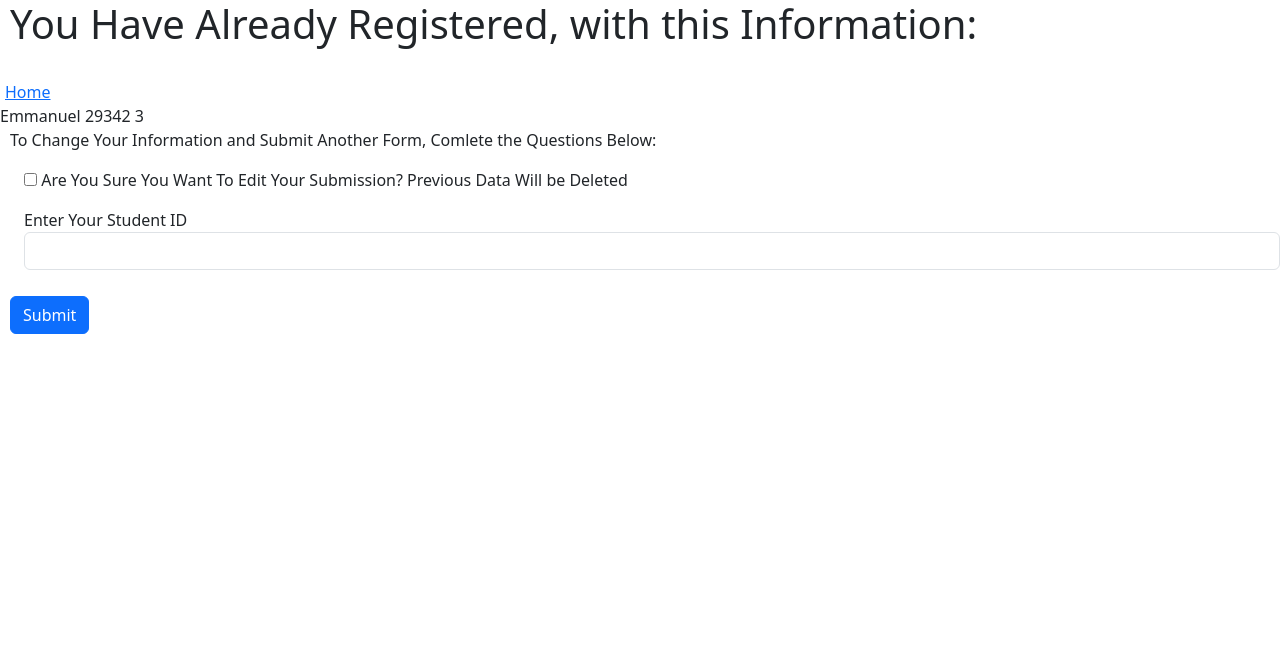
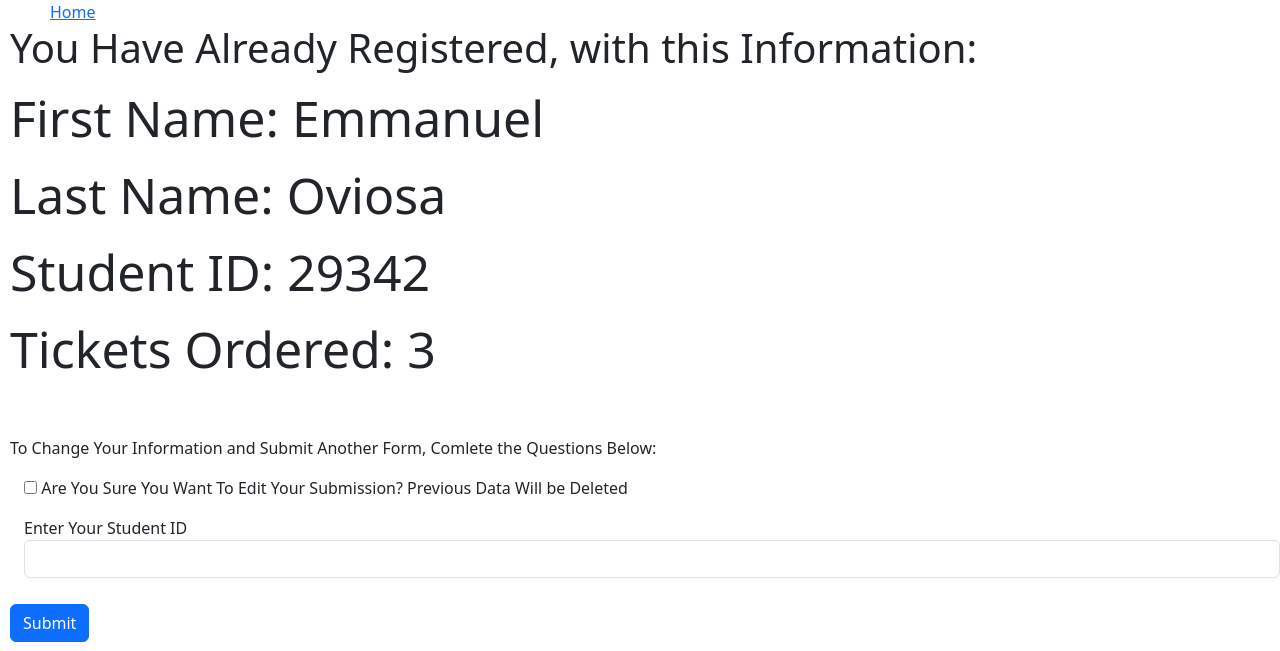
Before and after one commit to eeoviosa/Ticketing-Website, a Django app: template Graduation/ticket/templates/tickets/registrants.html in a window 1280 px wide. Shown: the top 651 px of the page. Run offline with Django 4.2, Linux system fonts and the light colour scheme; the template is opened without the code that fills it: values that come from a table or form of the project are taken from there, others are empty; data comes from the database, SQL or seed files in the repository.

Commit message:
Home getting better

```diff
--- a/Graduation/ticket/templates/tickets/registrants.html
+++ b/Graduation/ticket/templates/tickets/registrants.html
@@ -1,21 +1,21 @@
 {% extends 'tickets/layout.html'%}
 {%block body%}
+<a style = "margin:40px; padding-left: 10px; padding-bottom: 10px;"href="{% url 'index' %}">Home</a>
+<h1 style = "padding-left: 10px;">You Have Already Registered, with this Information: </h1>
+<table>
+       <tr><td style = "font-size: 50px; padding-left: 10px;">First Name: {{info.first_name}}</td></tr>
+        <tr><td td style = "font-size: 50px; padding-left: 10px;">Last Name: {{info.last_name}}</td></tr>
+        <tr><td td style = "font-size: 50px; padding-left: 10px;">Student ID: {{info.studentID}}</td></tr>
+        <tr><td td style = "font-size: 50px; padding-left: 10px;">Tickets Ordered: {{info.tickets_ordered}}</td></tr>
+</table>
 
-<h1 style = "padding-left: 10px;">You Have Already Registered, with this Information: </h1>
-<br>
-<a style = "padding-left: 5px;"href="{% url 'index' %}">Home</a>
 <br>
 {%if message%}
         <div>
             <h3 style = "color: red; padding-left: 10px;"> Student ID Does Not Exist OR Was Entered Incorrectly</h3>
         </div>
 {%endif%}
-    <tr>
-        <td>{{information.first_name}}</td>
-        <td>{{information.Last_name}}</td>
-        <td>{{information.studentID}}</td>
-        <td>{{information.tickets_ordered}}</td>
-    </tr>
+
 
     <br>
 <p style = "padding-left: 10px;">To Change Your Information and Submit Another Form, Comlete the Questions Below:
--- a/Graduation/ticket/views.py
+++ b/Graduation/ticket/views.py
@@ -23,8 +23,9 @@ def add(request):
     if request.method == "POST":
         users = Ticket_Request(first_name = request.POST["first"], last_name = request.POST["last"], studentID = request.POST["sid"], tickets_ordered = request.POST["tickets_number"])
         if Ticket_Request.objects.filter(studentID = request.POST['sid']):
-            return render(request, 'tickets/registrants.html', {'information':Ticket_Request.objects.get(studentID = request.POST["sid"]),
-                                                                    'id' : request.POST["sid"]
+            info = Ticket_Request.objects.get(studentID = request.POST["sid"])
+            return render(request, 'tickets/registrants.html', {'info': info,
+                                                                'id' : request.POST["sid"]
                                                             })
         users.save()
         return render(request, 'tickets/confirm.html')
```
Also changed, not shown: Graduation/ticket/templates/tickets/ticket_form.html (line endings or trailing spaces).
